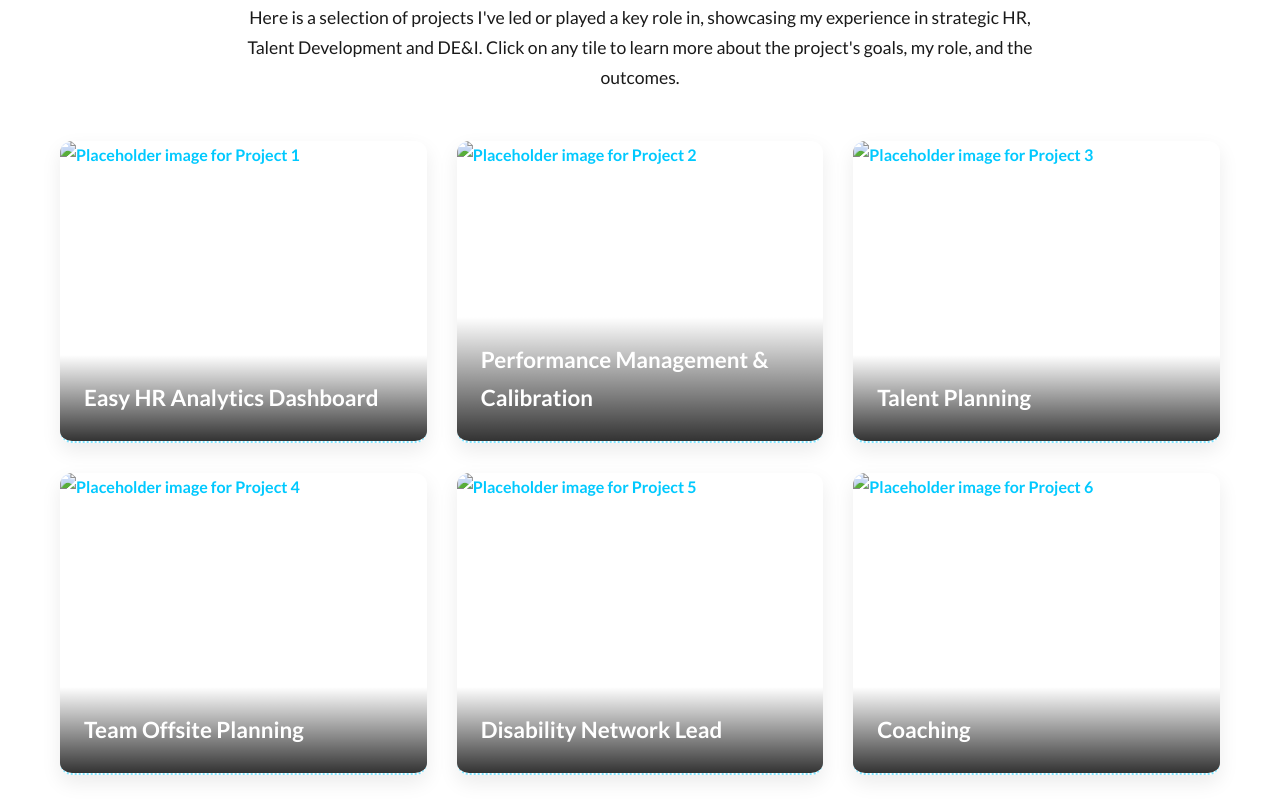
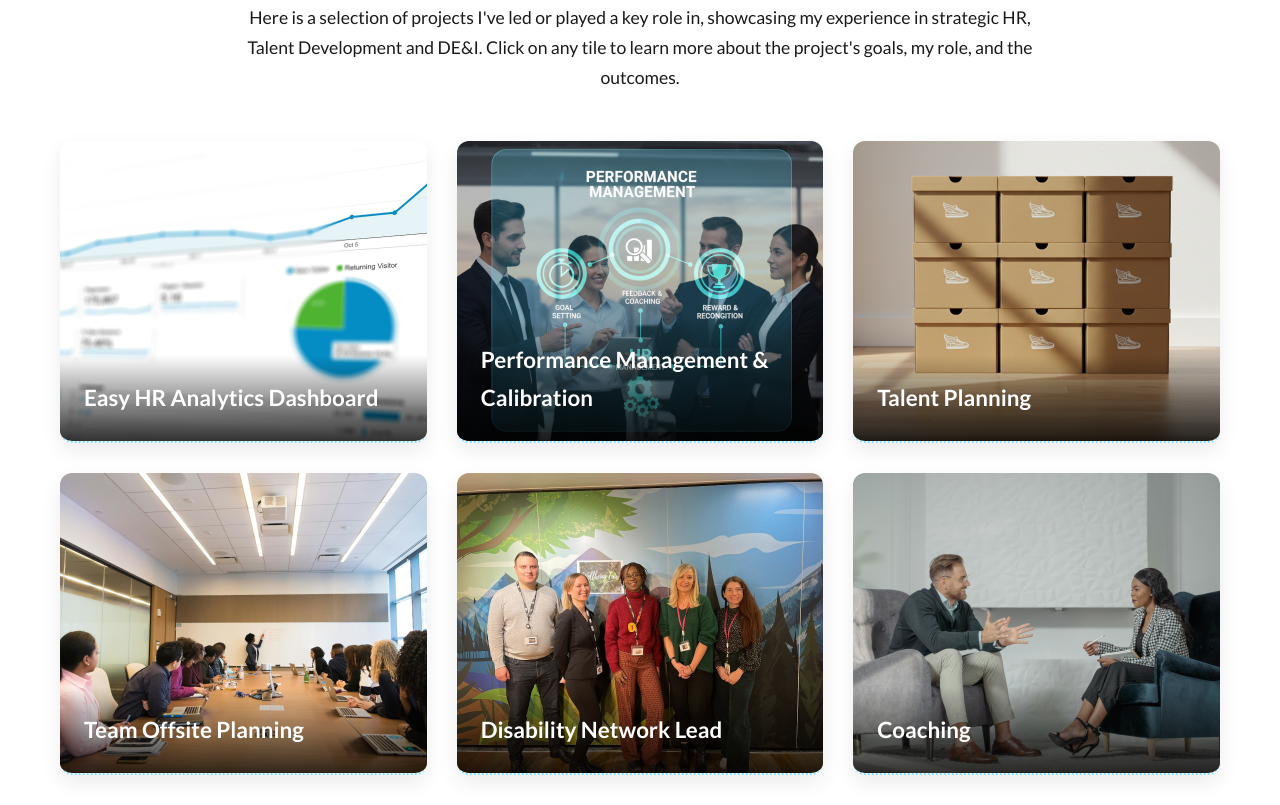
Before and after one commit to Malthur123/reimundschlosser-website, an Eleventy site: page portfolio.html in a window 1280 px wide. Shown: the part 235-1040 px from the top of the page. Built offline with nearby package versions, Linux system fonts and the light colour scheme; Eleventy itself is replaced by a stand-in of ours; files that its build step writes are made by us from their sources.

Commit message:
Add images to portfolio page

```diff
--- a/portfolio.html
+++ b/portfolio.html
@@ -12,7 +12,7 @@ title: Portfolio
     <div class="portfolio-grid">
         <!-- Project 1 -->
         <a href="/portfolio/hr-dashboard" class="portfolio-tile">
-            <img src="/images/portfolio-placeholder-1.jpg" alt="Placeholder image for Project 1">
+            <img src="/images/dashboard.png" alt="Image of data dashboard">
             <div class="tile-overlay">
                 <h3>Easy HR Analytics Dashboard</h3>
             </div>
@@ -20,7 +20,7 @@ title: Portfolio
 
         <!-- Project 2 -->
         <a href="/portfolio/performance-management" class="portfolio-tile">
-            <img src="/images/portfolio-placeholder-2.jpg" alt="Placeholder image for Project 2">
+            <img src="/images/performance.png" alt="A group of people discussing perfomrance management">
             <div class="tile-overlay">
                 <h3>Performance Management & Calibration</h3>
             </div>
@@ -28,7 +28,7 @@ title: Portfolio
 
         <!-- Project 3 -->
         <a href="/portfolio/talent-planning" class="portfolio-tile">
-            <img src="/images/portfolio-placeholder-3.jpg" alt="Placeholder image for Project 3">
+            <img src="/images/talent.png" alt="Image of 9 Boxes">
             <div class="tile-overlay">
                 <h3>Talent Planning</h3>
             </div>
@@ -36,7 +36,7 @@ title: Portfolio
 
         <!-- Project 4 -->
         <a href="/portfolio/team-offsite" class="portfolio-tile">
-            <img src="/images/portfolio-placeholder-4.jpg" alt="Placeholder image for Project 4">
+            <img src="/images/offsite.png" alt="Image of people in a presentation">
             <div class="tile-overlay">
                 <h3>Team Offsite Planning</h3>
             </div>
@@ -44,7 +44,7 @@ title: Portfolio
 
         <!-- Project 5 -->
         <a href="/portfolio/disability-network" class="portfolio-tile">
-            <img src="/images/portfolio-placeholder-5.jpg" alt="Placeholder image for Project 5">
+            <img src="/images/disabilitynetwork.png" alt="IMage of me when I was leading Activision Blizzard Disability network">
             <div class="tile-overlay">
                 <h3>Disability Network Lead</h3>
             </div>
@@ -52,7 +52,7 @@ title: Portfolio
 
         <!-- Project 6 -->
         <a href="/portfolio/coaching" class="portfolio-tile">
-            <img src="/images/portfolio-placeholder-6.jpg" alt="Placeholder image for Project 6">
+            <img src="/images/coaching.png" alt="Image of a coaching situation">
             <div class="tile-overlay">
                 <h3>Coaching</h3>
             </div>
```
Also changed, not shown: images/coaching.png (added), images/dashboard.png (added), images/disabilitynetwork.png (added), images/offsite.png (added), images/performance.png (added), images/talent.png (added).
